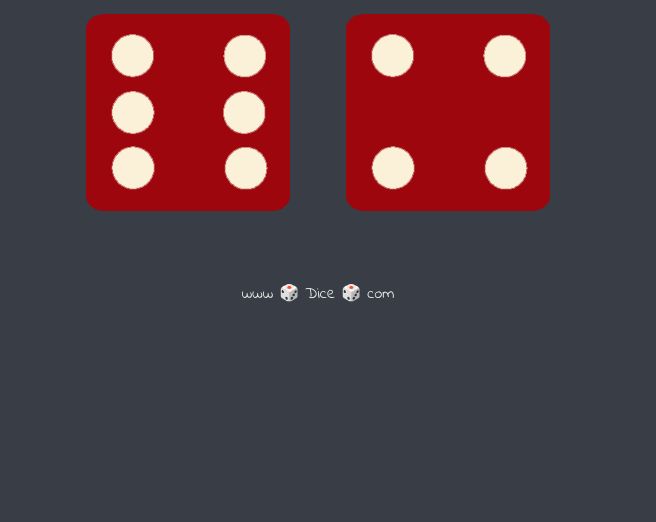
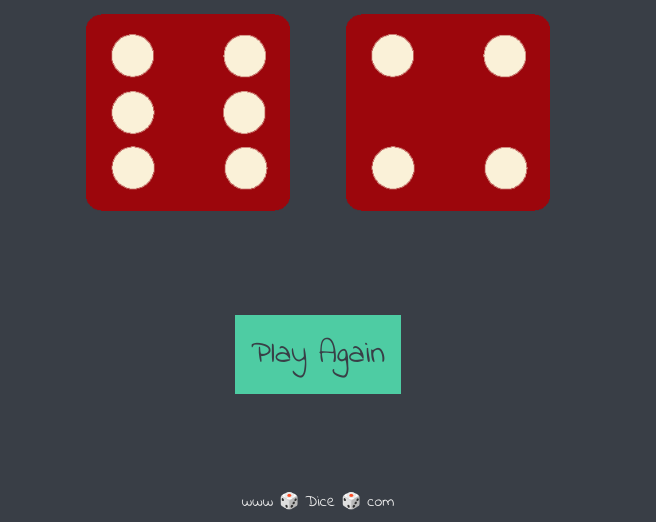
Before and after one commit to pokutnevaite/Dice, a plain HTML site: page index.html in a window 1280 px wide. Shown: the part 481-1003 px from the top of the page, without its empty margins (322-978 px from the left). Before the commit the page ends 800 px from the top, so only its background shows below. Drawn offline with Linux system fonts and the light colour scheme.

Commit message:
Add files via upload

```diff
--- a/index.html
+++ b/index.html
@@ -24,6 +24,7 @@
       <img class="img2" src="images/dice6.png">
     </div>
 
+    <input class="btn" type="button" onClick="refreshPage()" value="Play Again">
   </div>
 
   <script src="script.js"></script>
--- a/script.js
+++ b/script.js
@@ -11,3 +11,7 @@ if (randomNumber1 < randomNumber2) {
 } else {
     document.querySelector("h1").innerHTML = "Draw!";
 }
+
+function refreshPage(){
+    window.location.reload();
+}
--- a/style.css
+++ b/style.css
@@ -7,25 +7,24 @@
 .dice {
   text-align: center;
   display: inline-block;
-
 }
 
 body {
-  background-color: #393E46;
+  background-color: #393e46;
 }
 
 h1 {
   margin: 30px;
-  font-family: 'Lobster', cursive;
+  font-family: "Lobster", cursive;
   text-shadow: 5px 0 #232931;
   font-size: 8rem;
-  color: #4ECCA3;
+  color: #4ecca3;
 }
 
 p {
   font-size: 2rem;
-  color: #4ECCA3;
-  font-family: 'Indie Flower', cursive;
+  color: #4ecca3;
+  font-family: "Indie Flower", cursive;
 }
 
 img {
@@ -34,8 +33,22 @@ img {
 
 footer {
   margin-top: 5%;
-  color: #EEEEEE;
+  color: #eeeeee;
   text-align: center;
-  font-family: 'Indie Flower', cursive;
+  font-family: "Indie Flower", cursive;
+}
 
+.btn {
+  display: block;
+  margin: 3em auto;
+  font-size: 2em;
+  font-family: "Indie Flower", cursive;
+  padding: 0.5em;
+  background-color: #4ecca3;
+  color: #393e46;
+  border: none;
 }
+
+.btn:hover {
+  opacity: 80%;
+}
```
